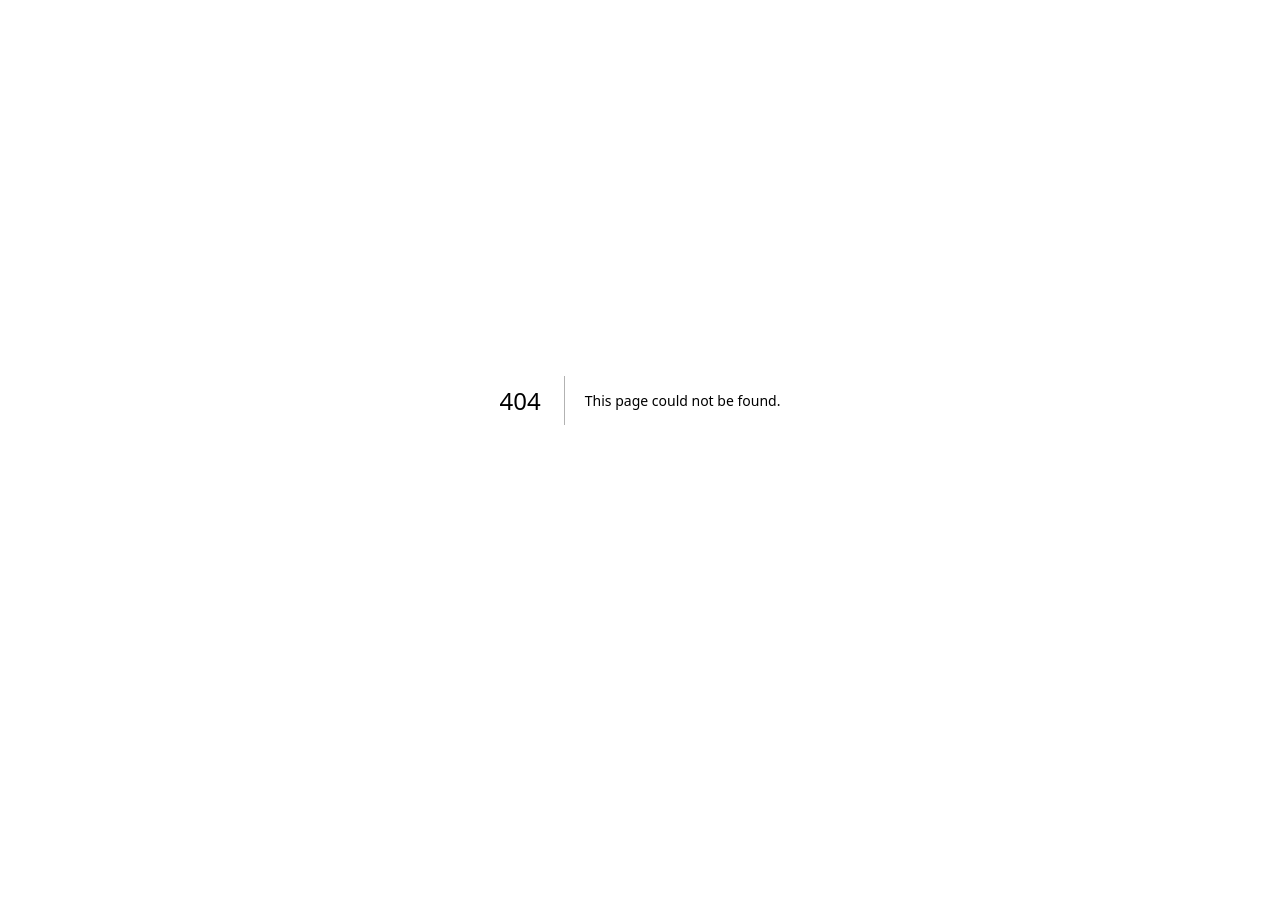
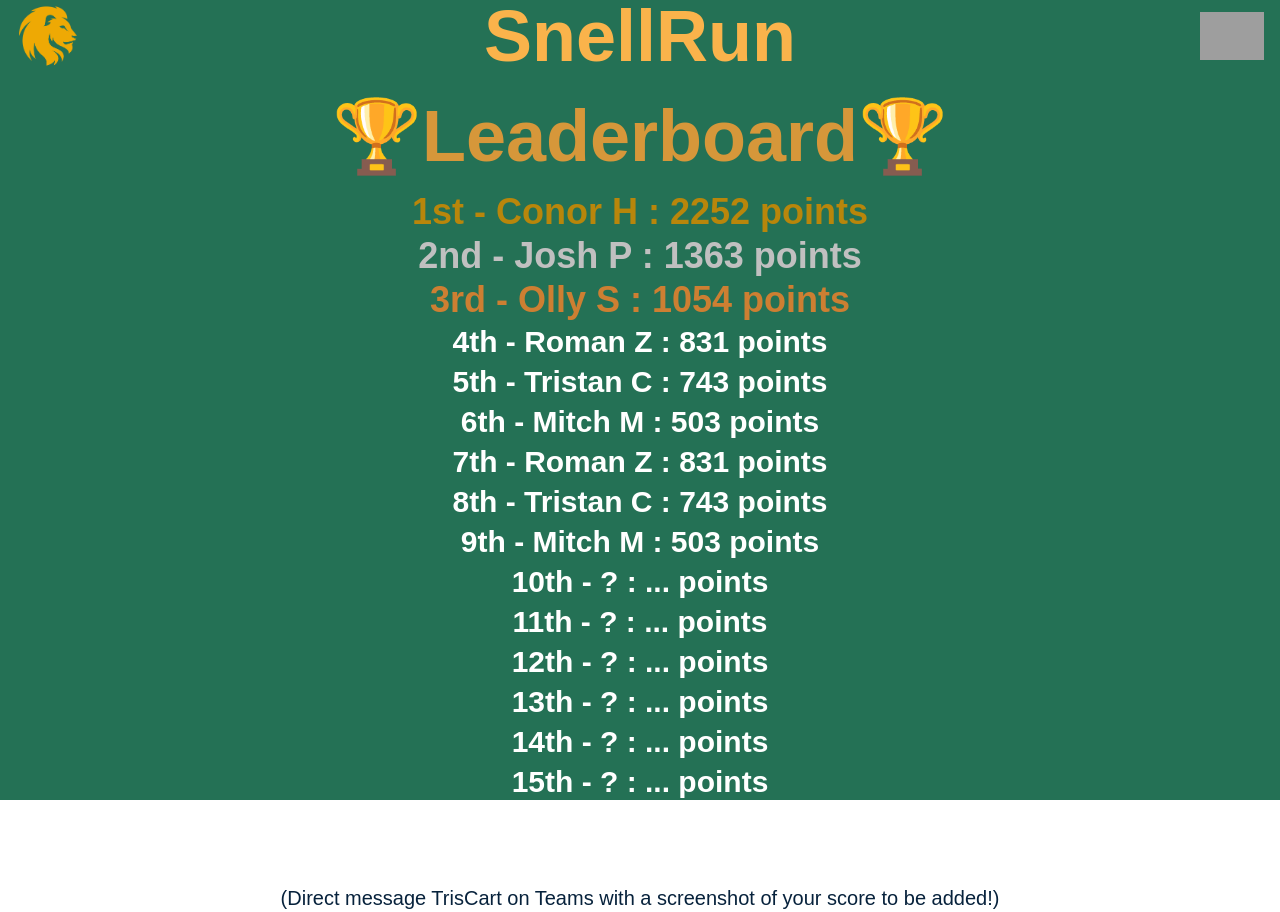
Before and after one commit to tristan-carter/SnellRun, a Next.js app: page /leaderboard in a window 1280 px wide. Before the commit this address had no page. Before the commit the page ends 800 px from the top, so only its background shows below. Built offline with nearby package versions, Linux system fonts and the light colour scheme; grey boxes are pictures that could not be loaded.

Commit message:
leaderboard

```diff
--- a/components/Sprites.jsx
+++ b/components/Sprites.jsx
@@ -57,7 +57,7 @@ export function TomSprite({ spriteRef }) {
         window.removeEventListener("click", jumpPressed)
         window.dispatchEvent(startJumpingEvent)
         setJumping(true)
-        await delay(400)
+        await delay(300)
         setJumping(false)
       }
     }
@@ -91,7 +91,7 @@ export function SnellSprite() {
   async function jumpPressed(){
     await delay(150)
     setJumping(true)
-    await delay(400)
+    await delay(300)
     setJumping(false)
   }
 
--- a/components/navbar.jsx
+++ b/components/navbar.jsx
@@ -4,7 +4,7 @@ import React from "react";
 
 export default function NavBar() {
     return(
-        <div className="p-4 justify-between items-center flex flex-row h-[4.5rem] relative w-full z-50">
+        <div className="p-4 justify-between items-center flex flex-row h-[4.5rem] md:h-13 lg:h-[4.5rem] relative w-full z-50">
             <div className="relative">
                 <Image
                     src="/Images/HeaderIcon.png"
--- a/pages/gameover.js
+++ b/pages/gameover.js
@@ -1,6 +1,7 @@
 import Head from 'next/head'
 import Image from 'next/image'
 import Link from 'next/link'
+import { useRouter } from 'next/router';
 
 import React from 'react'
 import { Canvas, useLoader, KeyboardControls } from '@react-three/fiber'
@@ -9,6 +10,8 @@ import * as THREE from "three";
 import NavBar from '/components/navbar'
 
 export default function Retry () {
+    const { query } = useRouter();
+    const score = query.score;
     return (
         <>
             <Head>
@@ -31,8 +34,9 @@ export default function Retry () {
                     />
                 </div>
 
-                <p className="z-[2] self-center mt-[70%] md:mt-[14%] font-bold text-[#FF5050] text-9xl">Late!!</p>
-                <Link passHref className="z-[2] w-70 md:mb-0 md:mt-36 lg:w-70 p-2 md:p-3 lg:p-4 font-semibold text-white hover:bg-[#55748F] bg-themeBlue rounded-2xl md:rounded-3xl text-center text-6xl md:text-7xl lg:text-8xl" href="/play">
+                <p className="z-[3] mt-3  font-bold text-white text-6xl">{score} points</p>
+                <p className="z-[2] self-center mt-40 md:mt-5 lg:mt-40 font-bold text-[#FF5050] text-9xl">Late!!</p>
+                <Link passHref className="z-[2] w-70 md:mb-0 lg:mt-32 p-2 md:p-3 lg:p-3 font-semibold text-white hover:bg-[#55748F] bg-themeBlue rounded-2xl md:rounded-3xl text-center text-6xl md:text-7xl lg:text-8xl" href="/play">
                     <button>Retry</button>
                 </Link>
             </main>
--- a/pages/index.js
+++ b/pages/index.js
@@ -34,7 +34,7 @@ export default function Home () {
         <Link passHref className="z-[2] w-60 mb-[-75%] md:mb-0 md:mt-36 lg:w-60 p-2 md:p-3 lg:p-4 font-semibold text-[#860C0C] md:text-themeBlue hover:bg-[#D6973A] bg-themeOrange rounded-2xl md:rounded-3xl text-center text-6xl md:text-7xl lg:text-8xl" href="/play">
           <button>Play</button>
         </Link>
-        <Link passHref className="z-[2] w-60 mb-[15%] md:mb-0 md:mt-10 lg:w-64 p-2 md:p-3 lg:p-4 font-semibold text-[#07223C] hover:bg-[#295983] bg-[#55748F] rounded-2xl md:rounded-3xl text-center text-6xl md:text-7xl lg:text-8xl" href="/">
+        <Link passHref className="z-[2] w-60 mb-[15%] md:mb-0 md:mt-10 lg:w-64 p-2 md:p-3 lg:p-4 font-semibold text-[#07223C] hover:bg-[#295983] bg-[#55748F] rounded-2xl md:rounded-3xl text-center text-6xl md:text-7xl lg:text-8xl" href="/leaderboard">
           <button>Stats</button>
         </Link>
       </main>
--- /dev/null
+++ b/pages/leaderboard.js
@@ -0,0 +1,57 @@
+import Head from 'next/head'
+import Image from 'next/image'
+import Link from 'next/link'
+
+import React from 'react'
+import { Canvas, useLoader, KeyboardControls } from '@react-three/fiber'
+import * as THREE from "three";
+
+import NavBar from '/components/navbar'
+
+const LeaderboardStats = [
+    { position: "4", name: "Roman Z", score: "831" },
+    { position: "5", name: "Tristan C", score: "743" },
+    { position: "6", name: "Mitch M", score: "503" },
+    { position: "7", name: "Roman Z", score: "831" },
+    { position: "8", name: "Tristan C", score: "743" },
+    { position: "9", name: "Mitch M", score: "503" },
+    { position: "10", name: "?", score: "..." },
+    { position: "11", name: "?", score: "..." },
+    { position: "12", name: "?", score: "..." },
+    { position: "13", name: "?", score: "..." },
+    { position: "14", name: "?", score: "..." },
+    { position: "15", name: "?", score: "..." }
+]
+
+export default function Leaderboard () {
+    return (
+        <>
+            <Head>
+                <title>SnellRun</title>
+                <meta name="description" content="2d game escaping Mr Snelling because you are late. Credits: Tristan C, Tom G, Adam L and to everyone who gave suggestions." />
+                <meta name="viewport" content="width=device-width, initial-scale=1" />
+                <link rel="icon" href="/Images/HeaderIcon.png" />
+            </Head>
+
+            <main className="flex flex-col items-center h-full bg-themeBlue">
+                <NavBar/>
+                <p className="mt-7 font-bold text-[#D6973A] text-4xl md:text-7xl">🏆Leaderboard🏆</p>
+                <ul className="mt-4" >
+                    <li className="m-1 text-[#b8860b] text-3xl md:text-4xl font-bold text-center">
+                        1st - Conor H :  2252 points
+                    </li>
+                    <li className="m-1 text-[#c0c0c0] text-3xl md:text-4xl font-bold text-center">
+                        2nd - Josh P :  1363 points
+                    </li>
+                    <li className="m-1 text-[#cd7f32] text-3xl md:text-4xl font-bold text-center">
+                        3rd - Olly S :  1054 points
+                    </li>
+                    {LeaderboardStats.map(User => <li className="m-1 text-white text-2xl md:text-3xl font-semibold text-center">
+                        {User["position"]}th - {User["name"]} : {User["score"]} points
+                        </li>)}
+                </ul>
+                <p className="mt-20 text-[#07223C] text-xl text-center" >(Direct message TrisCart on Teams with a screenshot of your score to be added!)</p>
+            </main>
+        </>
+    );
+}
--- a/pages/play.js
+++ b/pages/play.js
@@ -55,7 +55,10 @@ function Game () {
     || checkCollision(spriteRef.current, obstacleRef2.current)
     || checkCollision(spriteRef.current, obstacleRef3.current)) {
       // collided with an obstacle so takes you to the game over page
-      router.push('/gameover')
+      router.push({
+        pathname: '/gameover',
+        query: {score},
+    })
     }
   });
   return (
```
